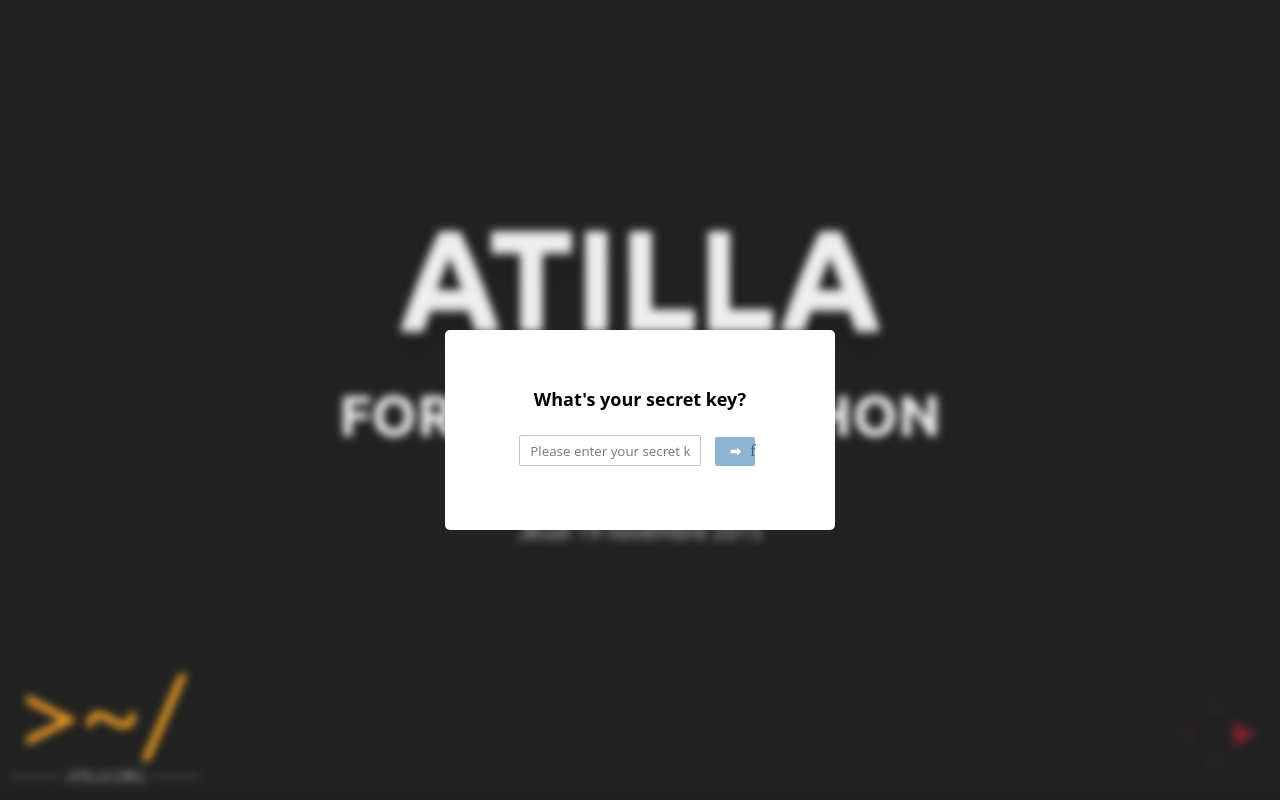
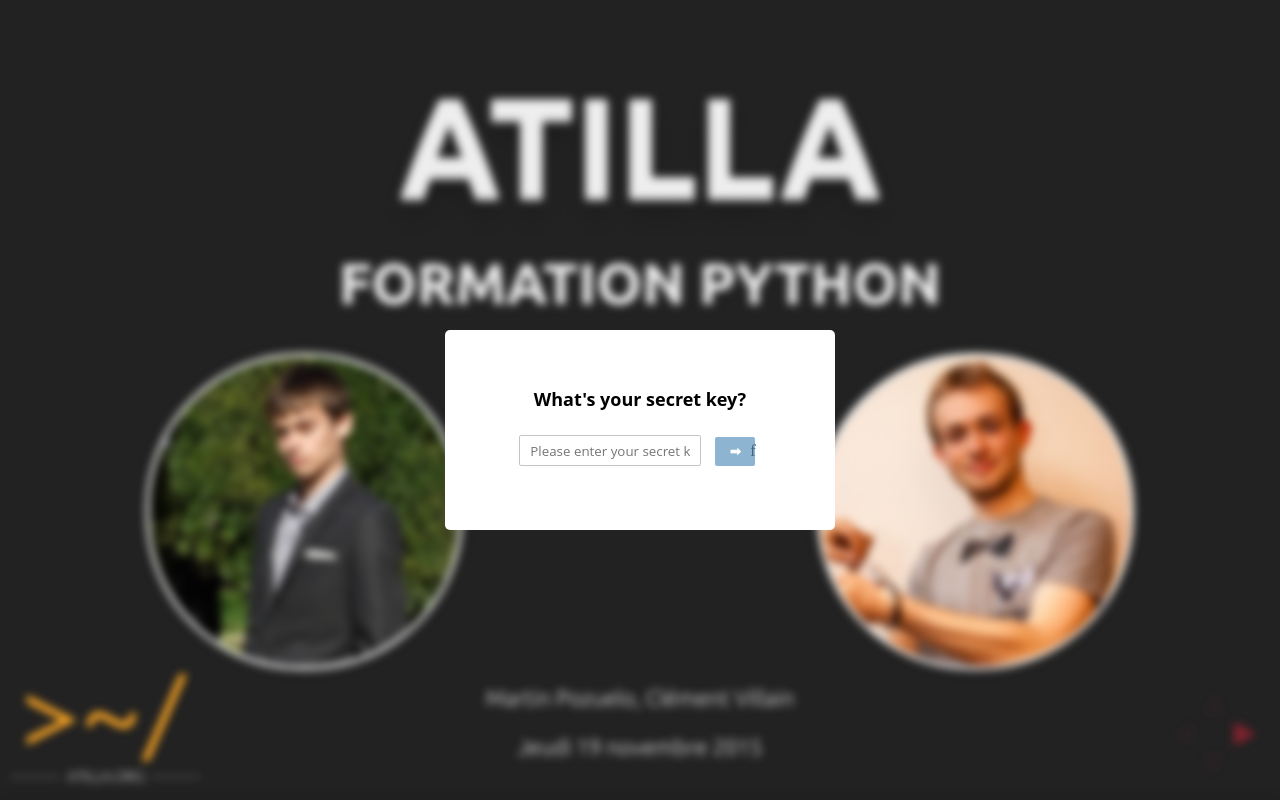
Before and after one commit to Atilla-Learn/formation-python-2015, a website: page public/index.html in a window 1280 px wide. Drawn offline with nearby package versions, Linux system fonts and the light colour scheme; some packages are replaced by stand-ins of ours; no server answers.

Commit message:
Add photos

```diff
--- a/public/assets/css/styles.css
+++ b/public/assets/css/styles.css
@@ -124,3 +124,11 @@ ul {
 .large-text {
   font-size: 1.3em !important;
 }
+
+.circular {
+	width: 300px;
+	height: 300px;
+	border-radius: 150px;
+	-webkit-border-radius: 150px;
+	-moz-border-radius: 150px;
+	}
--- a/public/index.html
+++ b/public/index.html
@@ -40,6 +40,10 @@
 				<h1>Atilla</h1>
 				<h3>Formation Python</h3>
 				<footer>
+					<div style="height: 100%; width: 100%; overflow: hidden;">
+						<img class="circular" src="assets/img/martin.jpg" style="float: left;"></img>
+						<img class="circular" src="assets/img/clement.jpg" style="float: right;"></img>
+					</div>
 					<small>Martin Pozuelo, Clément Villain</small><br>
 					<small>Jeudi 19 novembre 2015</small>
 				</footer>
```
Also changed, not shown: public/assets/img/clement.jpg (added), public/assets/img/martin.jpg (added).
